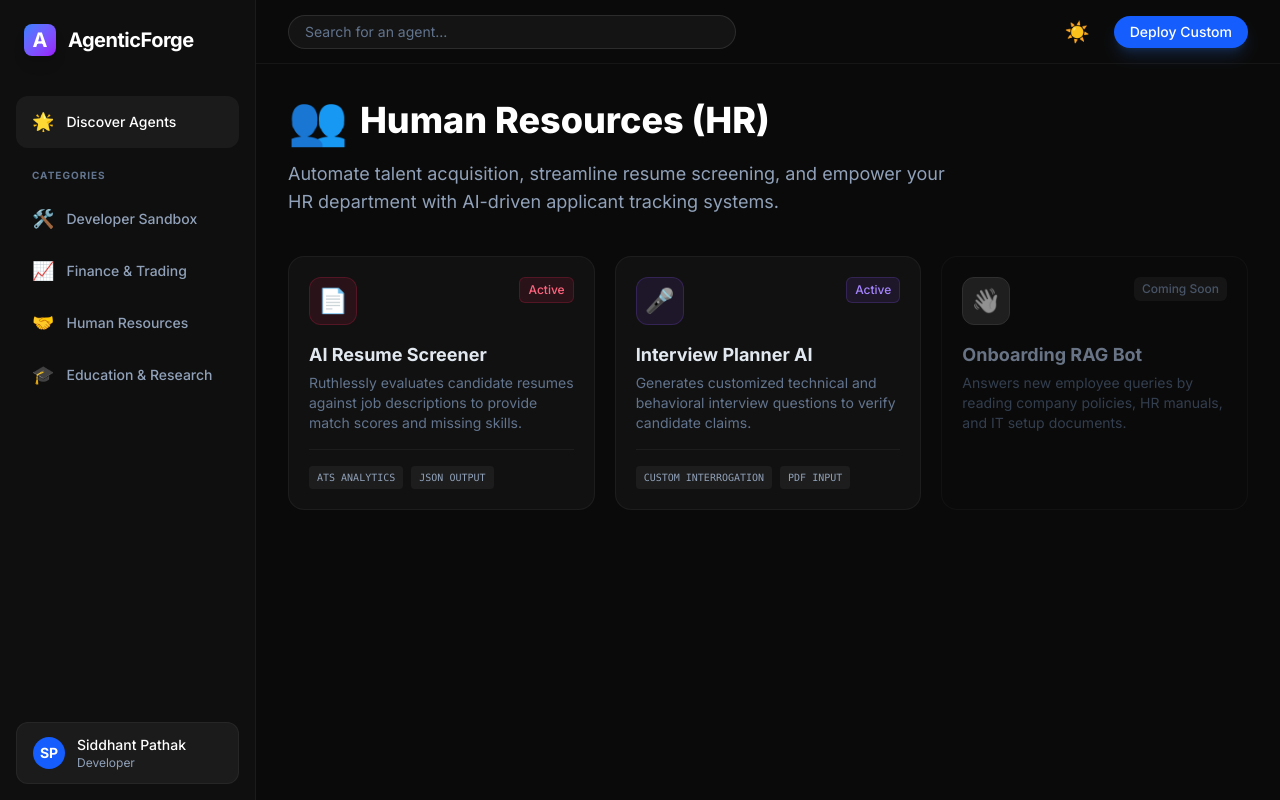
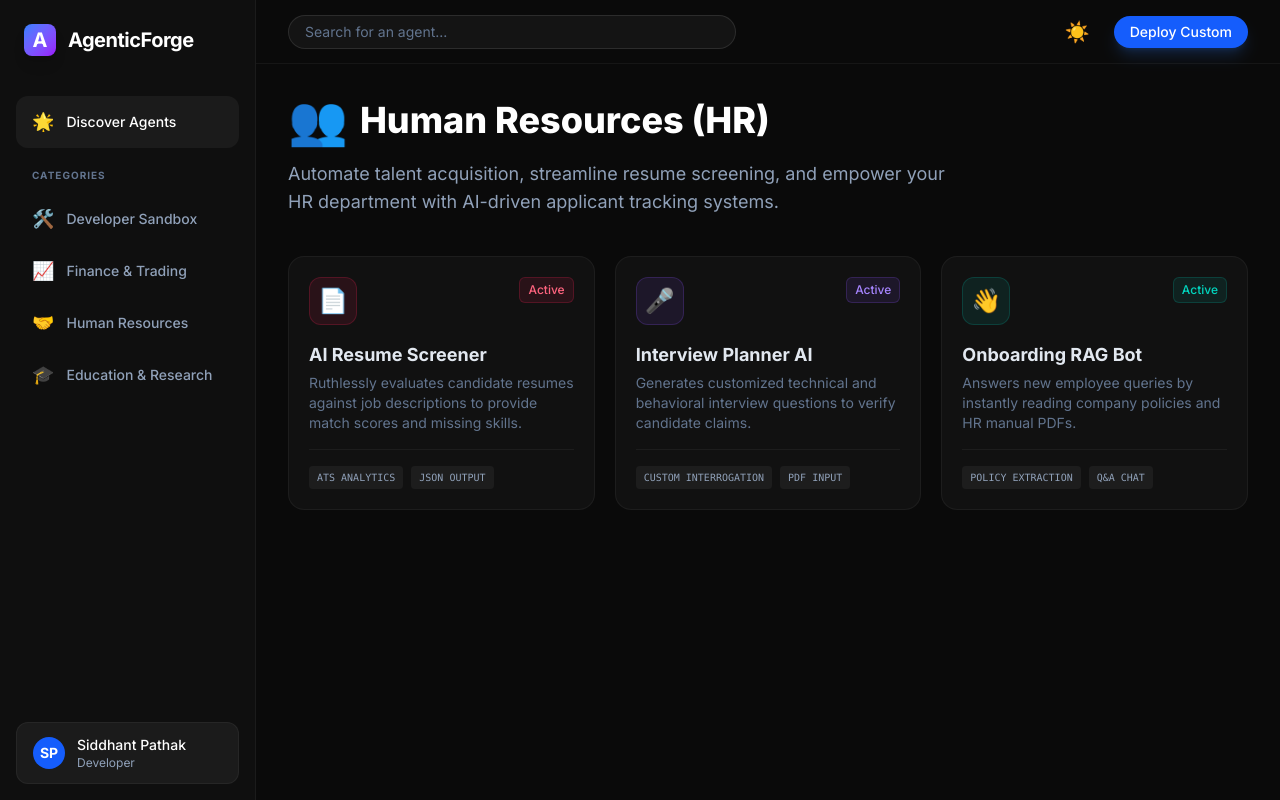
Before and after one commit to PathakSiddhant/AgenticForge, a Next.js app in the folder web-app/: page /hr in a window 1280 px wide. Built offline with nearby package versions, Linux system fonts and the light colour scheme.

Commit message:
ui(web-app): activate Onboarding RAG Bot card in HR storefront

```diff
--- a/web-app/src/app/hr/page.tsx
+++ b/web-app/src/app/hr/page.tsx
@@ -55,17 +55,23 @@ export default function HrCategory() {
           </div>
         </Link>
 
-        {/* Agent 3: Onboarding Assistant (Coming Soon) */}
-        <div className="group flex flex-col bg-slate-50 dark:bg-[#0a0a0a] border border-slate-200 dark:border-white/5 rounded-2xl p-5 opacity-70">
+        {/* Agent 3: Onboarding Assistant (Active) */}
+        <Link href="/hr/onboarding-rag" className="group flex flex-col bg-white dark:bg-[#111] border border-slate-200 dark:border-white/5 rounded-2xl p-5 hover:border-teal-500/50 hover:shadow-xl dark:hover:bg-[#141414] transition-all cursor-pointer">
           <div className="flex items-start justify-between mb-4">
-            <div className="w-12 h-12 rounded-xl bg-slate-200 dark:bg-slate-800 flex items-center justify-center text-2xl border border-slate-300 dark:border-slate-700 grayscale">
+            <div className="w-12 h-12 rounded-xl bg-teal-50 dark:bg-teal-500/10 flex items-center justify-center text-2xl border border-teal-100 dark:border-teal-500/20">
               👋
             </div>
-            <span className="text-xs font-medium text-slate-500 bg-slate-200 dark:bg-[#1a1a1a] px-2 py-1 rounded-md">Coming Soon</span>
+            <span className="text-xs font-medium text-teal-600 dark:text-teal-400 bg-teal-50 dark:bg-teal-500/10 border border-teal-200 dark:border-teal-500/20 px-2 py-1 rounded-md">
+              Active
+            </span>
           </div>
-          <h3 className="text-lg font-bold mb-1 text-slate-500 dark:text-slate-400">Onboarding RAG Bot</h3>
-          <p className="text-slate-500 dark:text-slate-600 text-sm mb-4 flex-1">Answers new employee queries by reading company policies, HR manuals, and IT setup documents.</p>
-        </div>
+          <h3 className="text-lg font-bold mb-1 text-slate-900 dark:text-slate-200 group-hover:text-teal-600 dark:group-hover:text-teal-400 transition-colors">Onboarding RAG Bot</h3>
+          <p className="text-slate-600 dark:text-slate-500 text-sm mb-4 flex-1">Answers new employee queries by instantly reading company policies and HR manual PDFs.</p>
+          <div className="flex items-center gap-2 pt-4 border-t border-slate-100 dark:border-white/5">
+            <span className="text-[10px] font-mono text-slate-500 dark:text-slate-400 uppercase bg-slate-100 dark:bg-white/5 px-2 py-1 rounded">Policy Extraction</span>
+            <span className="text-[10px] font-mono text-slate-500 dark:text-slate-400 uppercase bg-slate-100 dark:bg-white/5 px-2 py-1 rounded">Q&A Chat</span>
+          </div>
+        </Link>
 
       </div>
     </div>
```
